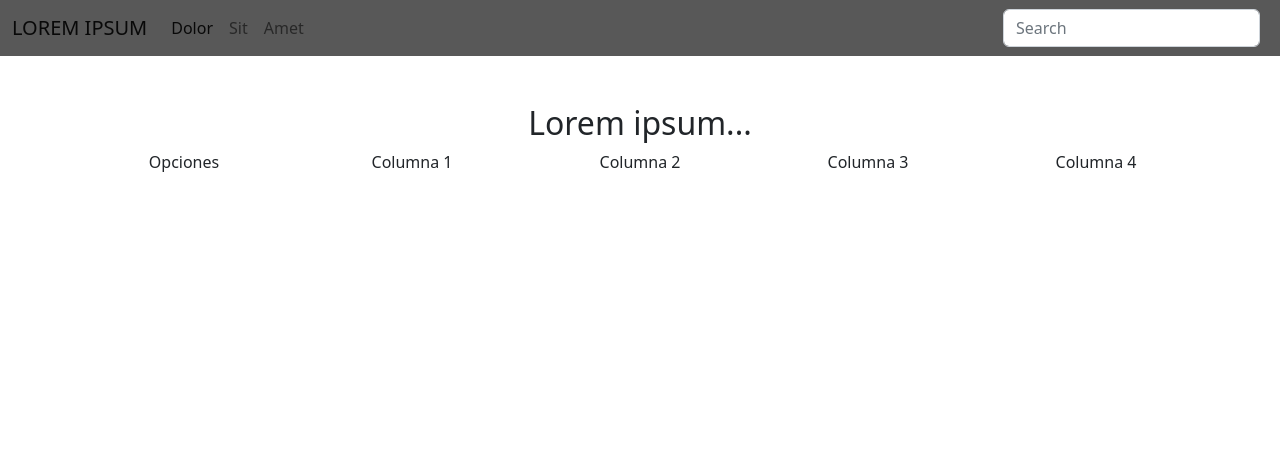
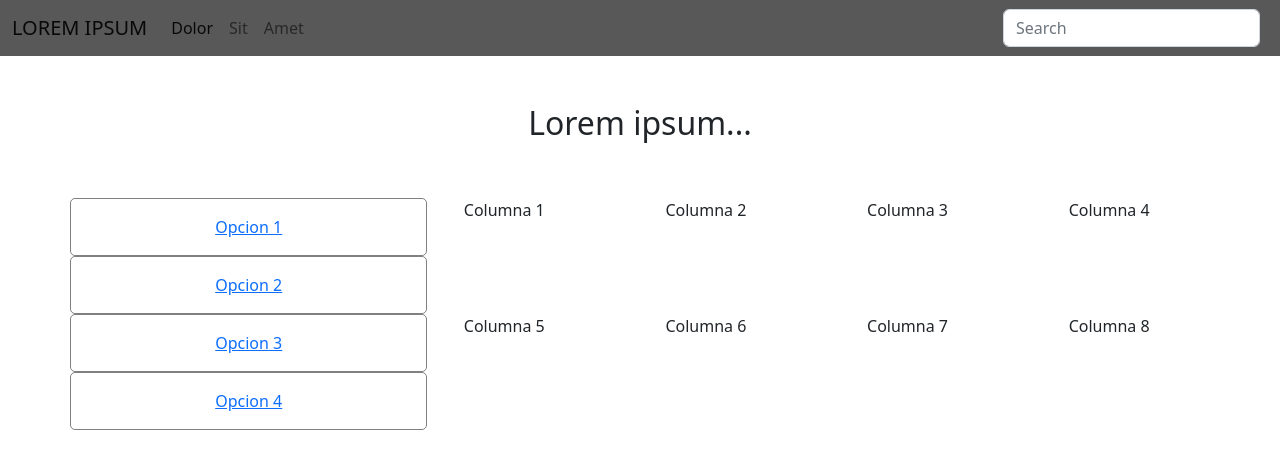
Before and after one commit to lucas-mello-dev/taller-15.1-sitio-web-responsive, a plain HTML site: page index.html in a window 1280 px wide. Drawn offline with nearby package versions, Linux system fonts and the light colour scheme.

Commit message:
Segundo avance

```diff
--- a/index.html
+++ b/index.html
@@ -40,19 +40,27 @@
         </nav>
     </header>
     <main>
-        <div id="contenedorTituloYTextoCambiante" class="mt-5">
+        <div id="contenedorTituloYTextoCambiante" class="mt-5 mb-5">
             <h1 id="titulo">Lorem ipsum...</h1>
             <h3 id="textoCambiante"></h3>
         </div>
-        <div id="contenedorOpcionesYColumnas" class="container text-center">
+        <div id="contenedorOpcionesYColumnas" class="container text-center d-flex">
             <div id="contenedorOpciones" class="row">
-                <div class="col">Opciones</div>
-                <div class="col">Columna 1</div>
-                <div class="col">Columna 2</div>
-                <div class="col">Columna 3</div>
-                <div class="col">Columna 4</div>
+                <div class="opciones"><a href="">Opcion 1</a></div>
+                <div class="opciones"><a href="">Opcion 2</a></div>
+                <div class="opciones"><a href="">Opcion 3</a></div>
+                <div class="opciones"><a href="">Opcion 4</a></div>
             </div>
-            <div id="contenedorColumnas" class="row"></div>
+            <div id="contenedorColumnas" class="row">
+                <div class="col-3">Columna 1</div>
+                <div class="col-3">Columna 2</div>
+                <div class="col-3">Columna 3</div>
+                <div class="col-3">Columna 4</div>
+                <div class="col-3">Columna 5</div>
+                <div class="col-3">Columna 6</div>
+                <div class="col-3">Columna 7</div>
+                <div class="col-3">Columna 8</div>
+            </div>
         </div>
     </main>
 
--- a/styles.css
+++ b/styles.css
@@ -10,3 +10,13 @@ header{
 #titulo{
     font-size: 2em;
 }
+
+.opciones{
+    border: 1px solid grey;
+    padding: 1em;
+    border-radius: 5px;
+}
+
+a {
+    color: black;
+}
```
